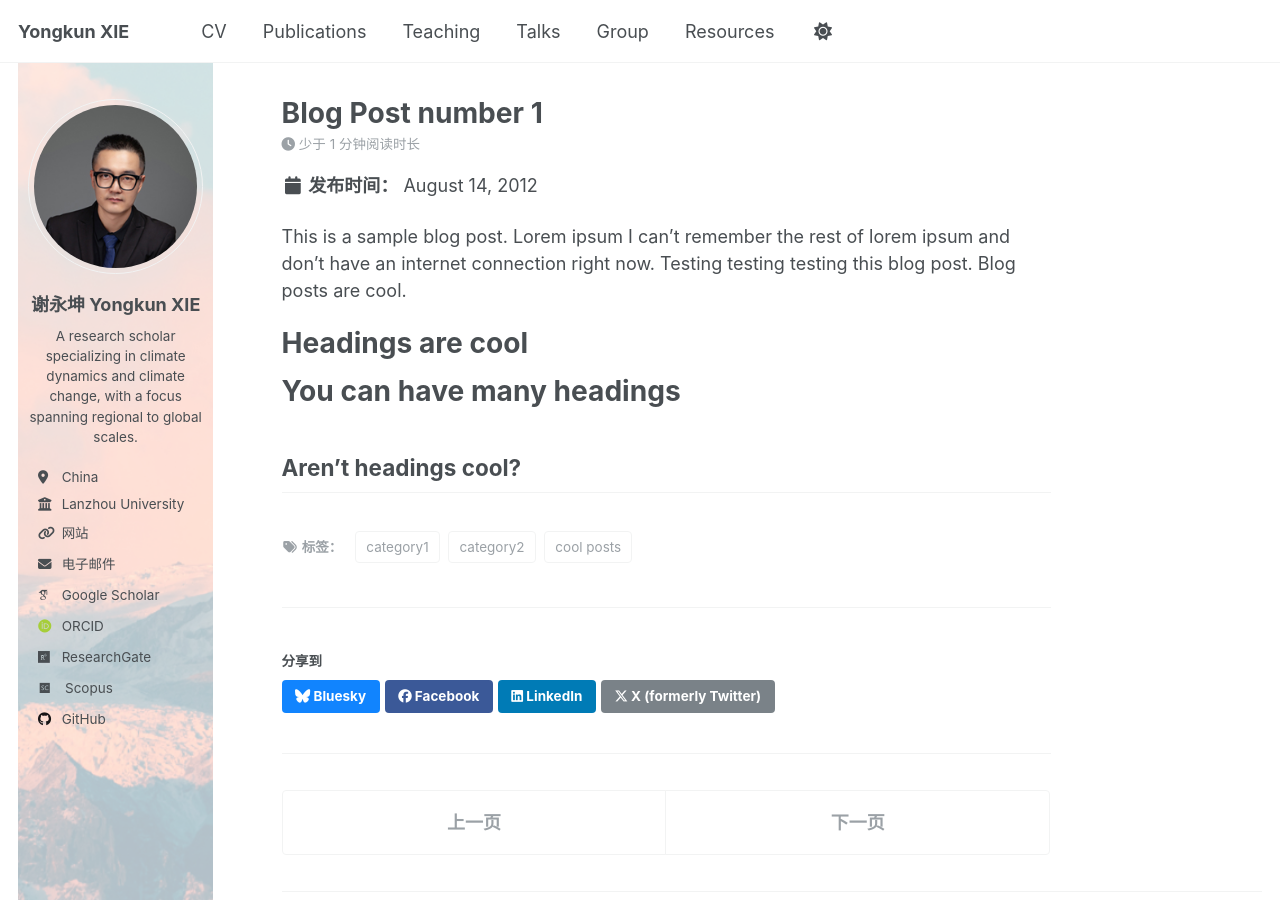
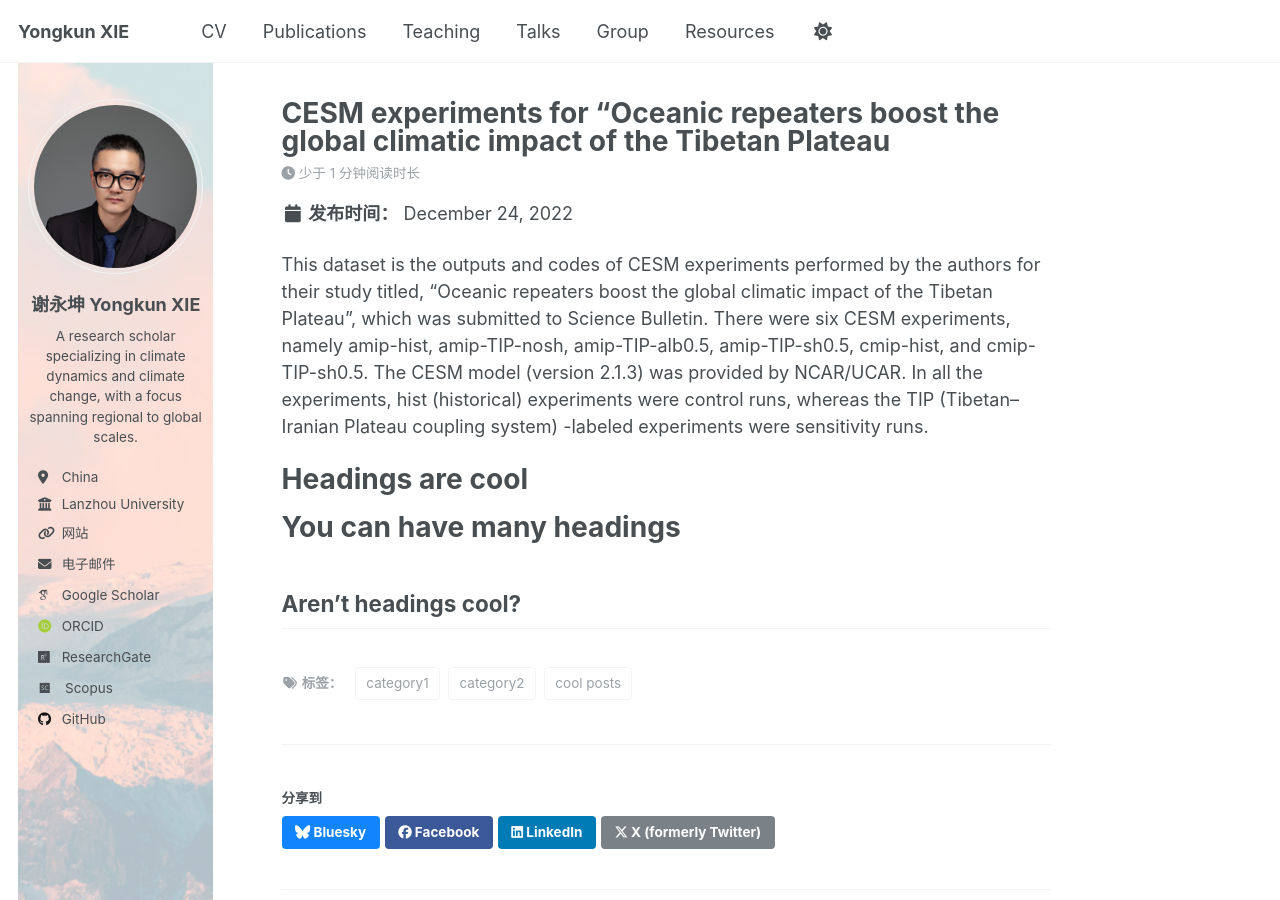
Before and after one commit to yongkunxie/yongkunxie.github.io, a Jekyll site: the page built from _posts/2012-08-14-blog-post-1.md, in a window 1280 px wide and 900 px high. Built offline with Jekyll 4.4.1, drawn with Linux system fonts in a browser that asks for light colours; some web fonts are replaced.

Commit message:
Update 2012-08-14-blog-post-1.md

```diff
--- a/_posts/2012-08-14-blog-post-1.md
+++ b/_posts/2012-08-14-blog-post-1.md
@@ -1,6 +1,6 @@
 ---
-title: 'Blog Post number 1'
-date: 2012-08-14
+title: 'CESM experiments for "Oceanic repeaters boost the global climatic impact of the Tibetan Plateau'
+date: 2022-12-24
 permalink: /posts/2012/08/blog-post-1/
 tags:
   - cool posts
@@ -8,7 +8,7 @@ tags:
   - category2
 ---
 
-This is a sample blog post. Lorem ipsum I can't remember the rest of lorem ipsum and don't have an internet connection right now. Testing testing testing this blog post. Blog posts are cool.
+This dataset is the outputs and codes of CESM experiments performed by the authors for their study titled, "Oceanic repeaters boost the global climatic impact of the Tibetan Plateau", which was submitted to Science Bulletin. There were six CESM experiments, namely amip-hist, amip-TIP-nosh, amip-TIP-alb0.5, amip-TIP-sh0.5, cmip-hist, and cmip-TIP-sh0.5. The CESM model (version 2.1.3) was provided by NCAR/UCAR. In all the experiments, hist (historical) experiments were control runs, whereas the TIP (Tibetan–Iranian Plateau coupling system) -labeled experiments were sensitivity runs.
 
 Headings are cool
 ======
```
